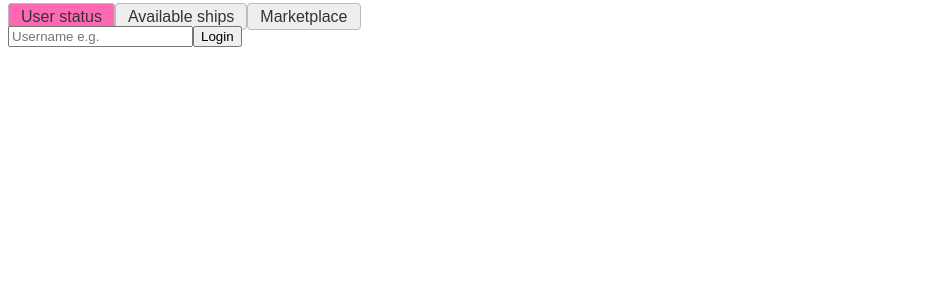
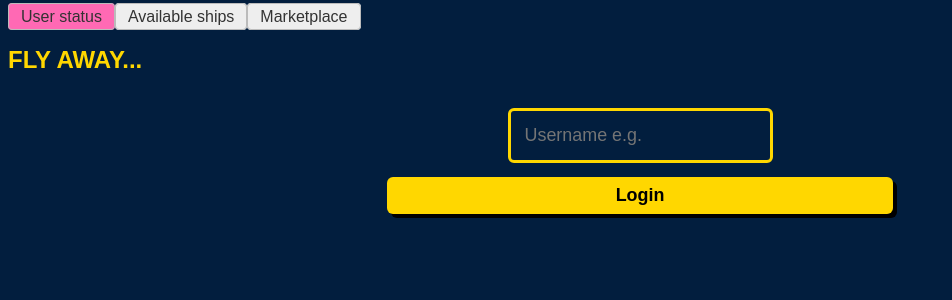
Before and after one commit to svenvonwerner/spacetraders-team, a React (Create React App) app: page / in a window 1280 px wide. Shown: the top 300 px of the page, without its empty margins (0-952 px from the left). Built offline with nearby package versions, Linux system fonts and the light colour scheme.

Commit message:
Added styling

```diff
--- a/src/GlobalStyles.js
+++ b/src/GlobalStyles.js
@@ -7,6 +7,8 @@ export default createGlobalStyle`
 
  body {
     font-family: sans-serif;
+    background-color: #021e3e;
+    color: gold;
  }
 
  .sr-only{
--- a/src/pages/LoginPage.js
+++ b/src/pages/LoginPage.js
@@ -1,16 +1,53 @@
+import styled from 'styled-components';
+
 export default function LoginPage() {
   return (
     <section>
-      <form>
+      <h1>FLY AWAY...</h1>
+      <UserForm>
         <label for="username"></label>
-        <input
+        <UserInput
           id="username"
           placeholder="Username e.g."
           required
           type="text"
-        ></input>
-        <button type="submit">Login</button>
-      </form>
+        ></UserInput>
+        <LoginButton type="submit">Login</LoginButton>
+      </UserForm>
     </section>
   );
 }
+
+const UserForm = styled.form`
+  display: grid;
+  place-items: center;
+  gap: 14px;
+`;
+
+const UserInput = styled.input`
+  padding: 14px;
+  border-radius: 6px;
+  border: 3px solid gold;
+  background-color: #021e3e;
+  color: gold;
+  font-size: 112%;
+
+  &:focus {
+    box-shadow: 0 0 0 5px rgba(255, 215, 0, 0.44);
+  }
+`;
+
+const LoginButton = styled.button`
+  padding: 8px 12px;
+  width: 40%;
+  font-weight: bold;
+  font-size: 112%;
+  background-color: gold;
+  border-radius: 6px;
+  border: none;
+  box-shadow: 4px 4px;
+
+  &:hover {
+    opacity: 0.7;
+  }
+`;
```
